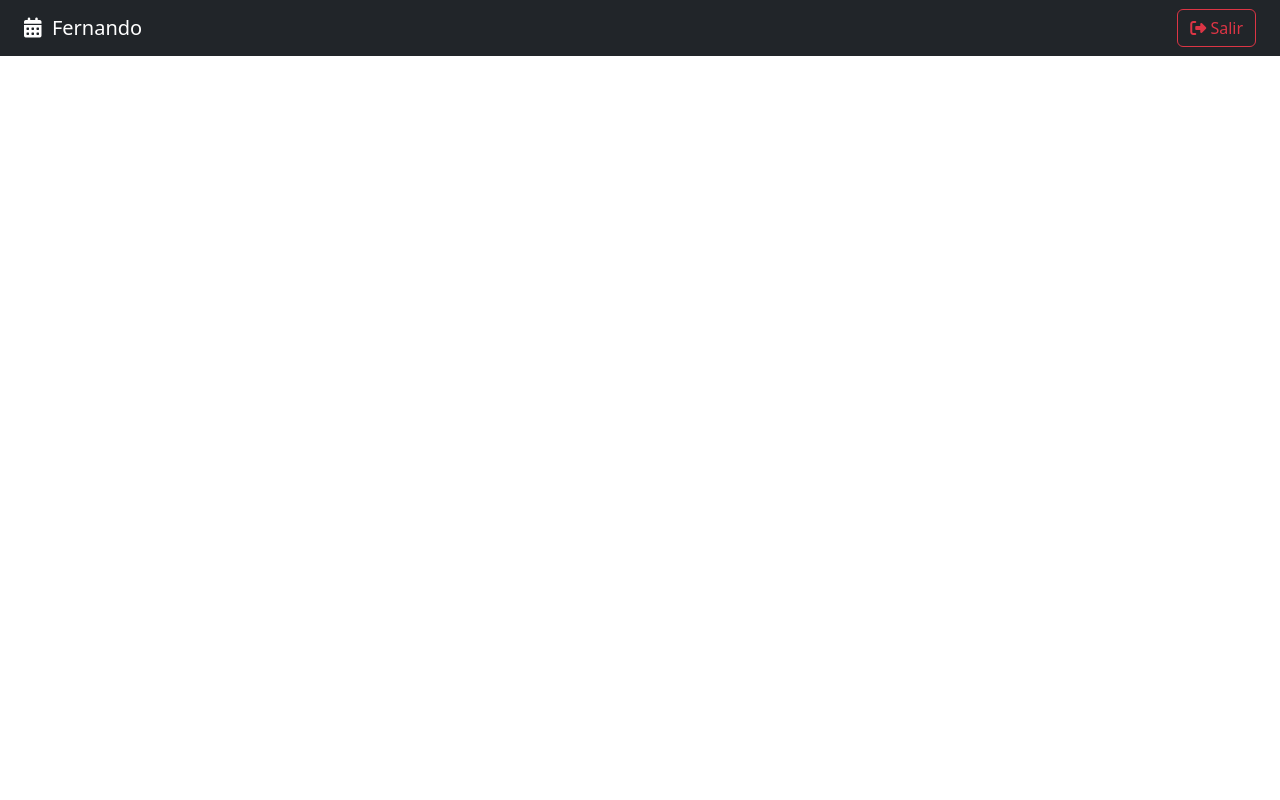
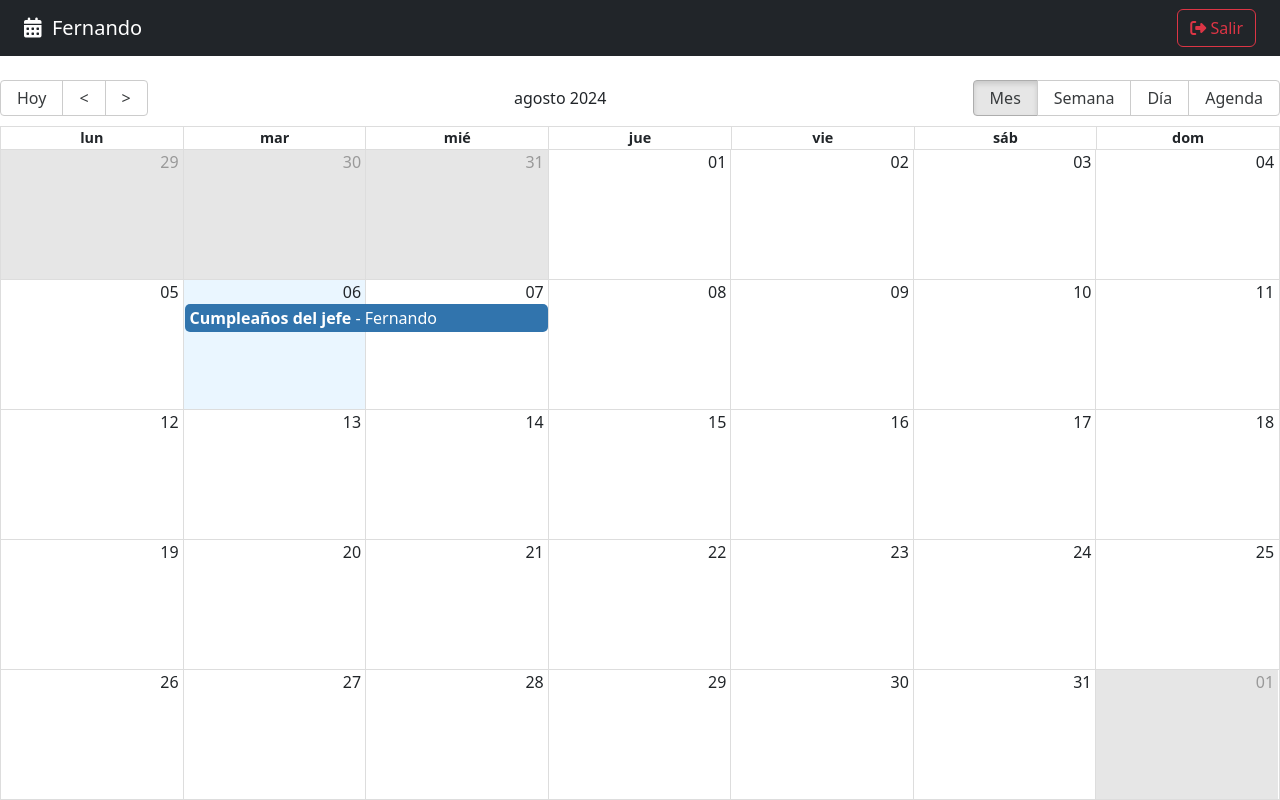
Before and after one commit to Juan17Informatico/10-calendar, a React (Vite) app: page /auth in a window 1280 px wide. Built offline with nearby package versions, Linux system fonts and the light colour scheme.

Commit message:
Se finaliza la clase 353

```diff
--- a/package.json
+++ b/package.json
@@ -10,9 +10,11 @@
     "preview": "vite preview"
   },
   "dependencies": {
+    "date-fns": "^3.6.0",
     "localforage": "^1.10.0",
     "match-sorter": "^6.3.4",
     "react": "^18.2.0",
+    "react-big-calendar": "^1.13.2",
     "react-dom": "^18.2.0",
     "react-router-dom": "^6.26.0",
     "sort-by": "^0.0.2"
--- /dev/null
+++ b/src/calendar/components/CalendarEvent.jsx
@@ -0,0 +1,12 @@
+
+export const CalendarEvent = ({ event }) => {
+
+    const { title, user } = event;
+
+    return (
+    <>
+        <strong>{ title }</strong>
+        <span> - { user.name }</span>
+    </>
+  )
+}
--- a/src/calendar/components/NavBar.jsx
+++ b/src/calendar/components/NavBar.jsx
@@ -16,5 +16,5 @@ export const NavBar = () => {
         </button>
 
     </div>
-  )
-}
+  );
+};
--- a/src/calendar/index.js
+++ b/src/calendar/index.js
@@ -1,2 +1,3 @@
 export * from './pages/CalendarPage';
+export * from './components/CalendarEvent';
 export * from './components/NavBar';
--- a/src/calendar/pages/CalendarPage.jsx
+++ b/src/calendar/pages/CalendarPage.jsx
@@ -1,9 +1,56 @@
-import { NavBar } from "../"
+import { Calendar } from 'react-big-calendar';
+import 'react-big-calendar/lib/css/react-big-calendar.css';
+import { addHours } from 'date-fns';
+
+import { CalendarEvent, NavBar } from "../";
+import { localizer, getMessagesEs } from '../../helpers';
+
+
+const events = [{
+  title: 'Cumpleaños del jefe',
+  notes: 'Hay que comprar el pastel',
+  start: new Date(),
+  end: addHours(new Date(), 2),
+  bgColor: '#fafafa',
+  user: {
+    _id: '123',
+    name: 'Fernando'
+  }
+}]
 
 export const CalendarPage = () => {
+  const eventStyleGetter = (event, start, end, isSelected) => {
+
+    const style = {
+      backgroundColor: '#347CF7',
+      borderRadius: '0px',
+      opacity: 0.8,
+      color: 'white'
+    }
+
+    return{
+
+    }
+
+  }
   return (
     <>
       <NavBar />
+
+      <Calendar
+      culture='es'
+        localizer={localizer}
+        events={events}
+        startAccessor="start"
+        endAccessor="end"
+        style={{ height: 'calc(100vh - 80px)' }}
+        messages={getMessagesEs()}
+        eventPropGetter={ eventStyleGetter }
+        components={{
+          event: CalendarEvent
+        }}
+      />
+
     </>
   )
 }
--- /dev/null
+++ b/src/helpers/calendarLocalizer.js
@@ -0,0 +1,16 @@
+import { dateFnsLocalizer } from 'react-big-calendar';
+import { format, parse, startOfWeek, getDay } from 'date-fns';
+import esEs  from 'date-fns/locale/es';
+
+
+const locales = {
+    'es': esEs,
+  }
+
+export const localizer = dateFnsLocalizer({
+    format,
+    parse,
+    startOfWeek,
+    getDay,
+    locales,
+});
--- /dev/null
+++ b/src/helpers/getMessages.js
@@ -0,0 +1,18 @@
+
+export const getMessagesEs = () => {
+    return {
+        allDay: 'Todo el día',
+        previous: '<',
+        next: '>',
+        today: 'Hoy',
+        month: 'Mes',
+        week: 'Semana',
+        day: 'Día',
+        agenda: 'Agenda',
+        date: 'Fecha',
+        time: 'Hora',
+        event: 'Evento',
+        noEventsInRange: 'No hay eventos en este rango',
+        showMore: total => `+ Ver más (${total})`
+    };
+};
--- /dev/null
+++ b/src/helpers/index.js
@@ -0,0 +1,2 @@
+export * from "./calendarLocalizer";
+export * from "./getMessages";
--- a/src/main.jsx
+++ b/src/main.jsx
@@ -5,8 +5,8 @@ import { CalendarApp } from './CalendarApp.jsx'
 import './styles.css'
 
 ReactDOM.createRoot(document.getElementById('root')).render(
-  <React.StrictMode>
+  // <React.StrictMode>
 
     <CalendarApp />
-  </React.StrictMode>,
+  // {/* </React.StrictMode>, */}
 )
```
Also changed, not shown: 1 other file (tests, documents, lock files or other folders).
